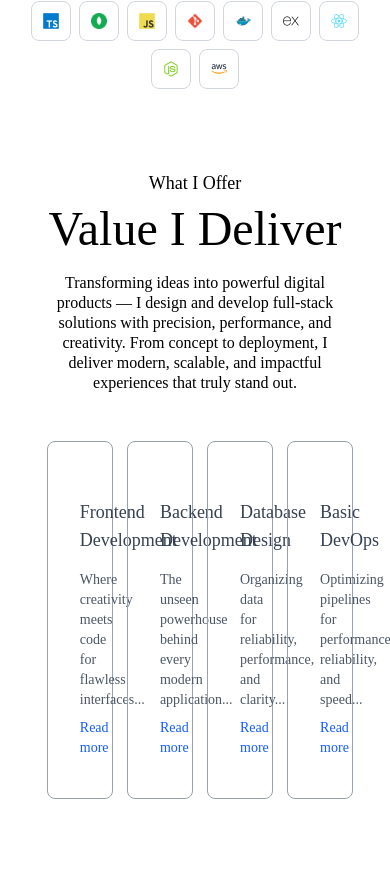
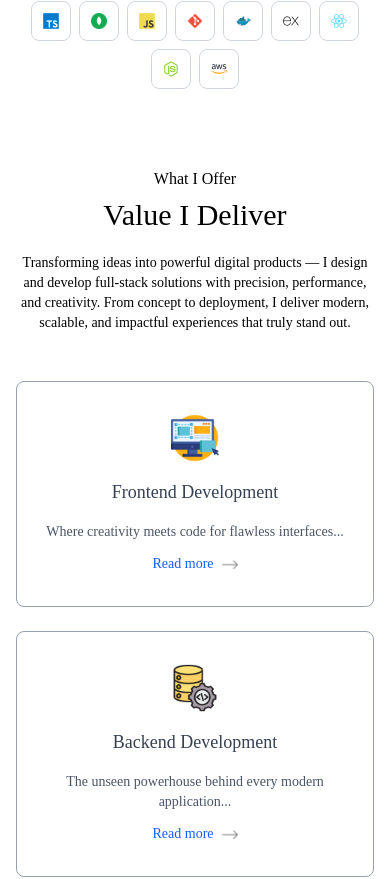
Before and after one commit to mohdasharshakeel/mohdasharshakeel-dev-portfolio, a Next.js app: page / in a window 390 px wide. Shown: the part 1899-2778 px from the top of the page. Built offline with nearby package versions, Linux system fonts and the light colour scheme; a web font is replaced by a local one.

Commit message:
responsive

```diff
--- a/app/components/Services.jsx
+++ b/app/components/Services.jsx
@@ -4,27 +4,35 @@ import React from 'react'
 
 const Services = () => {
   return (
-    <div id='servies'  className="w-full px-[12%] py-10 scroll-mt-20">
-       <h4 className="text-center mb-2 text-lg font-Ovo">What I Offer</h4>
-      <h2 className="text-center text-5xl font-Ovo ">Value I Deliver</h2>
-      <p className='text-center max-w-2xl mx-auto mt-5 mb-12 font-Ovo'>
-       Transforming ideas into powerful digital products — I design and develop full-stack solutions with precision, performance, and creativity. From concept to deployment, I deliver modern, scalable, and impactful experiences that truly stand out.
+    <div id='services' className="w-full px-4 sm:px-8 md:px-[10%] lg:px-[12%] py-10 scroll-mt-20">
+      {/* Section Titles */}
+      <h4 className="text-center mb-2 text-md sm:text-lg font-Ovo">What I Offer</h4>
+      <h2 className="text-center text-3xl sm:text-4xl md:text-5xl font-Ovo">Value I Deliver</h2>
+      <p className='text-center max-w-xl sm:max-w-2xl mx-auto mt-5 mb-12 text-sm sm:text-base font-Ovo'>
+        Transforming ideas into powerful digital products — I design and develop full-stack solutions with precision, performance, and creativity. From concept to deployment, I deliver modern, scalable, and impactful experiences that truly stand out.
       </p>
-      <div className='grid grid-cols-4 gap-6 my-10 '>
-        {serviceData.map(({icon, title, description, link}, index )=>(
-          <div key={index} className='border border-gray-400 rounded-lg px-8 py-10 cursor-pointer hover:bg-[#fcf4ff] hover: hover:translate-y-1 duration-500'>
-          <Image src={icon} alt='' className='w-10'/>
-          <h3 className='text-lg my-4 text-gray-700'>{title}</h3>
-          <p className='text-sm text-gray-600 leading-5'>
-            {description}
-          </p>
-          <a href={link} className='flex items-center gap-2 text-sm mt-2 text-blue-600 font-Ovo'>
-            Read more <Image src={assets.right_arrow} alt='' className='w-4'/>
-              </a>
+
+      {/* Services Grid */}
+      <div className='grid grid-cols-1 sm:grid-cols-2 md:grid-cols-3 lg:grid-cols-4 gap-6 my-10 mt-1'>
+        {serviceData.map(({ icon, title, description, link }, index) => (
+          <div
+            key={index}
+            className='border border-gray-400 rounded-lg px-6 py-8 sm:px-8 sm:py-10 cursor-pointer
+                       hover:bg-[#fcf4ff] hover:translate-y-1 transition-transform duration-500'
+          >
+            <div className='w-12 h-12 sm:w-14 sm:h-14 mx-auto'>
+              <Image src={icon} alt='' className='w-full h-full object-contain' />
+            </div>
+            <h3 className='text-lg sm:text-xl my-4 text-gray-700 text-center'>{title}</h3>
+            <p className='text-sm sm:text-base text-gray-600 leading-5 text-center'>
+              {description}
+            </p>
+            <a href={link} className='flex items-center justify-center gap-2 text-sm sm:text-base mt-3 text-blue-600 font-Ovo'>
+              Read more <Image src={assets.right_arrow} alt='' className='w-4 sm:w-5'/>
+            </a>
           </div>
         ))}
       </div>
-
     </div>
   )
 }
```
